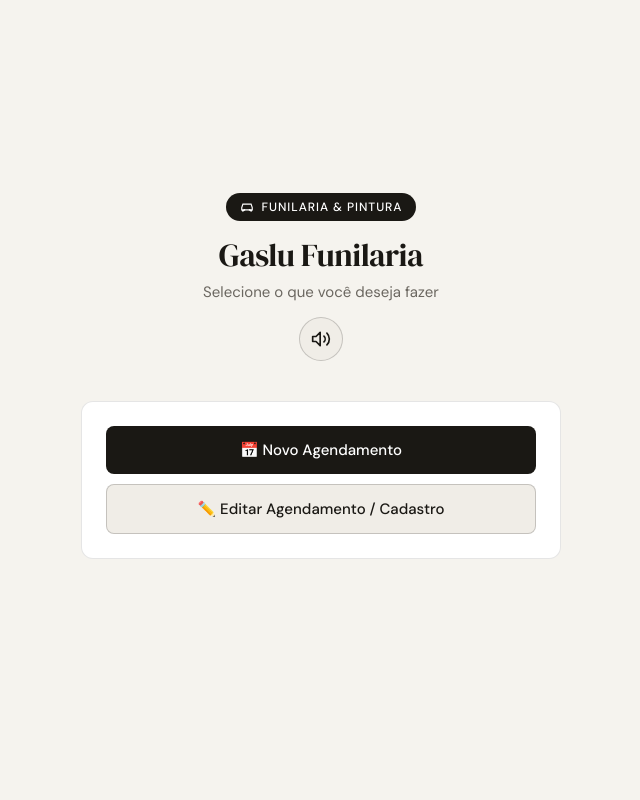
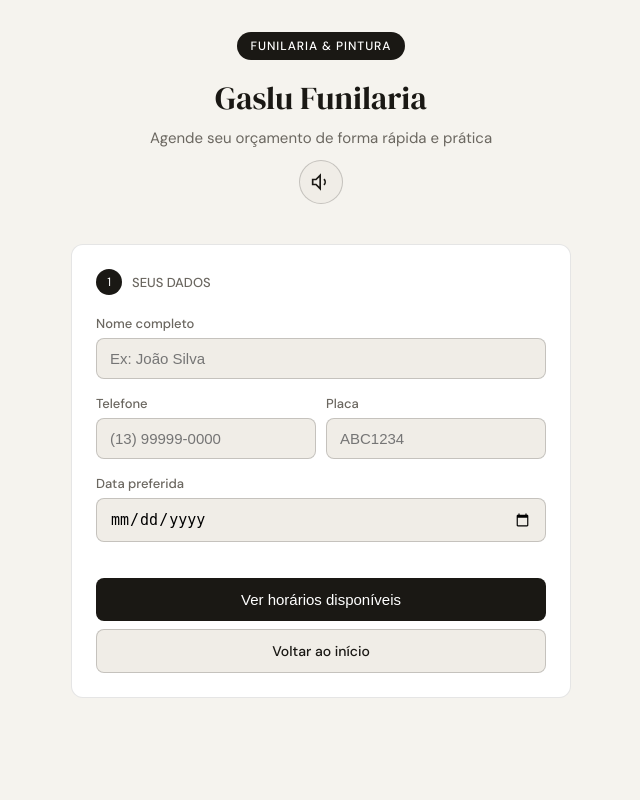
Before and after one commit to lumafrazao-dev/frameworkweb-pi1-gp7, a Django app: page /novo/ in a window 1280 px wide. Shown: the whole page, without its empty margins (319-959 px from the left). Run offline with Django 5.2, Linux system fonts and the light colour scheme.

Commit message:
Update agendamento.html

```diff
--- a/agendamento/templates/agendamento.html
+++ b/agendamento/templates/agendamento.html
@@ -3,7 +3,7 @@
 <head>
   <meta charset="UTF-8">
   <meta name="viewport" content="width=device-width, initial-scale=1.0">
-  <title>Gaslu Funilaria — Escolher Opção</title>
+  <title>Gaslu Funilaria — Agendar Orçamento</title>
   <link rel="preconnect" href="https://fonts.googleapis.com">
   <link href="https://fonts.googleapis.com/css2?family=DM+Sans:wght@400;500&family=DM+Serif+Display&display=swap" rel="stylesheet">
   <style>
@@ -12,174 +12,205 @@
       --bg: #F5F3EE; --surface: #FFFFFF; --surface2: #F0EDE7;
       --border: rgba(0,0,0,0.10); --border-strong: rgba(0,0,0,0.18);
       --ink: #1A1814; --ink2: #6B6760; --ink3: #9E9B97;
+      --green: #2D6A4F; --green-bg: #D8F3DC;
       --radius: 12px; --radius-sm: 8px;
     }
     body {
-      font-family: 'DM Sans', sans-serif;
-      background: var(--bg);
-      color: var(--ink);
-      min-height: 100vh;
-      padding: 2rem 1rem 4rem;
-      display: flex;
-      flex-direction: column;
-      align-items: center;
-      justify-content: center;
+      font-family: 'DM Sans', sans-serif; background: var(--bg); color: var(--ink);
+      min-height: 100vh; padding: 2rem 1rem 4rem;
     }
-    .page { max-width: 480px; width: 100%; }
-    .header { text-align: center; margin-bottom: 2.5rem; animation: fadeUp 0.5s ease both; }
+    .page { max-width: 500px; margin: 0 auto; }
+    .header { text-align: center; margin-bottom: 2.5rem; }
     .header-badge {
-      display: inline-flex; align-items: center; gap: 8px;
-      background: var(--ink); color: #fff; font-size: 12px; font-weight: 500;
-      letter-spacing: 0.08em; text-transform: uppercase; padding: 6px 14px;
-      border-radius: 40px; margin-bottom: 1rem;
+      display: inline-flex; align-items: center; gap: 8px; background: var(--ink);
+      color: #fff; font-size: 12px; font-weight: 500; letter-spacing: 0.08em;
+      text-transform: uppercase; padding: 6px 14px; border-radius: 40px; margin-bottom: 1rem;
     }
-    .header-badge svg { width: 14px; height: 14px; }
-    .header h1 {
-      font-family: 'DM Serif Display', serif; font-size: 32px; font-weight: 400;
-      letter-spacing: -0.5px; line-height: 1.15;
-    }
+    .header h1 { font-family: 'DM Serif Display', serif; font-size: 32px; font-weight: 400; }
     .header p { font-size: 15px; color: var(--ink2); margin-top: 8px; }
 
-    /* Botão de Ouvido flutuante ou no header */
     .btn-audio-icone {
       display: inline-flex; align-items: center; justify-content: center;
-      width: 44px; height: 44px; background: var(--surface2);
-      border: 0.5px solid var(--border-strong); color: var(--ink);
-      border-radius: 50%; cursor: pointer; margin-top: 15px;
-      transition: background 0.15s, transform 0.1s;
+      width: 44px; height: 44px; background: var(--surface2); border: 0.5px solid var(--border-strong);
+      color: var(--ink); border-radius: 50%; cursor: pointer; margin-top: 12px; transition: transform 0.1s;
     }
-    .btn-audio-icone:hover { background: var(--border); transform: scale(1.05); }
+    .btn-audio-icone:hover { transform: scale(1.05); }
 
-    .card {
-      background: var(--surface); border: 0.5px solid var(--border);
-      border-radius: var(--radius); padding: 1.5rem; margin-bottom: 1rem;
-      animation: fadeUp 0.5s ease both;
-    }
-    .btn-primary, .btn-secondary {
-      width: 100%; padding: 14px; border-radius: var(--radius-sm);
-      font-family: 'DM Sans', sans-serif; font-size: 15px; font-weight: 500;
-      cursor: pointer; text-align: center; text-decoration: none; display: block;
-      transition: opacity 0.15s, transform 0.1s, background 0.15s;
-    }
-    .btn-primary { background: var(--ink); color: #fff; border: none; margin-bottom: 10px; }
+    .card { background: var(--surface); border: 0.5px solid var(--border); border-radius: var(--radius); padding: 1.5rem; margin-bottom: 1rem; }
+    .card-header { display: flex; align-items: center; gap: 10px; margin-bottom: 1.25rem; }
+    .step-num { width: 26px; height: 26px; border-radius: 50%; background: var(--ink); color: #fff; font-size: 12px; display: flex; align-items: center; justify-content: center; }
+    .card-header span { font-size: 13px; font-weight: 500; color: var(--ink2); text-transform: uppercase; }
+
+    .field { margin-bottom: 1rem; }
+    .field label { display: flex; align-items: center; gap: 6px; font-size: 13px; font-weight: 500; color: var(--ink2); margin-bottom: 6px; }
+    .field input { width: 100%; padding: 11px 13px; font-size: 15px; border: 0.5px solid var(--border-strong); border-radius: var(--radius-sm); background: var(--surface2); outline: none; }
+    .field input:focus { background: var(--surface); border-color: var(--ink); }
+    .row { display: grid; grid-template-columns: 1fr 1fr; gap: 10px; }
+
+    .btn-primary { width: 100%; padding: 13px; background: var(--ink); color: #fff; border: none; border-radius: var(--radius-sm); font-size: 15px; font-weight: 500; cursor: pointer; margin-top: 1.25rem; }
     .btn-primary:hover { opacity: 0.82; }
-    .btn-secondary { background: var(--surface2); color: var(--ink); border: 0.5px solid var(--border-strong); }
+    .btn-secondary { width: 100%; padding: 12px; background: var(--surface2); color: var(--ink); border: 0.5px solid var(--border-strong); border-radius: var(--radius-sm); font-size: 14px; font-weight: 500; text-align: center; text-decoration: none; display: block; margin-top: 8px; }
     .btn-secondary:hover { background: var(--border); }
 
-    /* Pop-up Modal */
-    .modal-backdrop {
-      position: fixed; inset: 0; background: rgba(26, 24, 20, 0.6);
-      display: flex; align-items: center; justify-content: center; padding: 1rem;
-      z-index: 9999; animation: fadeUp 0.2s ease both;
-    }
-    .modal-card {
-      background: var(--surface); width: 100%; max-width: 400px;
-      border-radius: var(--radius); padding: 2rem 1.5rem; border: 0.5px solid var(--border);
-      box-shadow: 0 20px 40px rgba(0,0,0,0.15); text-align: center;
-    }
-    .modal-card h3 {
-      font-family: 'DM Serif Display', serif; font-size: 22px; font-weight: 400;
-      margin-bottom: 10px; color: var(--ink);
-    }
-    .modal-card p { font-size: 14px; color: var(--ink2); line-height: 1.5; margin-bottom: 1.5rem; }
-    .modal-actions { display: grid; grid-template-columns: 1fr 1fr; gap: 10px; }
-    .btn-sim { background: #007bff; color: white; border: none; padding: 12px; border-radius: var(--radius-sm); font-weight: 500; cursor: pointer; }
-    .btn-nao { background: #1A1814; color: white; border: none; padding: 12px; border-radius: var(--radius-sm); font-weight: 500; cursor: pointer; }
+    .slots-grid { display: grid; grid-template-columns: repeat(4, 1fr); gap: 8px; }
+    .slot { padding: 11px 4px; text-align: center; font-size: 14px; font-weight: 500; border: 0.5px solid var(--border-strong); border-radius: var(--radius-sm); cursor: pointer; background: #fff; }
+    .slot.selected { background: var(--ink); color: #fff; }
+    .confirm-box { margin-top: 1.25rem; padding: 1rem; background: var(--surface2); border-radius: var(--radius-sm); }
+    .confirm-actions { display: grid; grid-template-columns: 1fr 1fr; gap: 8px; }
+    .btn-ghost { padding: 10px; background: transparent; border: 0.5px solid var(--border-strong); border-radius: var(--radius-sm); cursor: pointer; }
+    .btn-confirm { padding: 10px; background: var(--ink); color: #fff; border: none; border-radius: var(--radius-sm); cursor: pointer; }
     .hidden { display: none !important; }
-
-    @keyframes fadeUp {
-      from { opacity: 0; transform: translateY(12px); }
-      to { opacity: 1; transform: translateY(0); }
-    }
   </style>
 </head>
 <body>
 <div class="page">
   <header class="header">
-    <div class="header-badge">
-      <svg viewBox="0 0 24 24" fill="none" stroke="currentColor" stroke-width="2">
-        <path d="M3 17h1v1a1 1 0 0 0 2 0v-1h12v1a1 1 0 0 0 2 0v-1h1v-4l-2-6H5l-2 6v4z"/>
-        <circle cx="7.5" cy="17" r="1.5" fill="currentColor" stroke="none"/>
-        <circle cx="16.5" cy="17" r="1.5" fill="currentColor" stroke="none"/>
-      </svg>
-      Funilaria & Pintura
-    </div>
+    <div class="header-badge">Funilaria & Pintura</div>
     <h1>Gaslu Funilaria</h1>
-    <p>Selecione o que você deseja fazer</p>
+    <p>Agende seu orçamento de forma rápida e prática</p>
 
-    <!-- Símbolo de ouvido para reativar o áudio manualmente -->
-    <button type="button" class="btn-audio-icone" id="btnReativarAudio" title="Ativar áudio de ajuda">
-      <svg viewBox="0 0 24 24" fill="none" stroke="currentColor" stroke-width="2" stroke-linecap="round" stroke-linejoin="round" style="width: 20px; height: 20px;">
+    <button type="button" class="btn-audio-icone" id="btnReativarVoz" title="Ouvir orientações">
+      <svg viewBox="0 0 24 24" fill="none" stroke="currentColor" stroke-width="2" style="width: 20px; height: 20px;">
         <path d="M6 9H2v6h4l5 5V4L6 9z"></path>
         <path d="M15.54 8.46a5 5 0 0 1 0 7.07"></path>
-        <path d="M19.07 4.93a10 10 0 0 1 0 14.14"></path>
       </svg>
     </button>
   </header>
 
+  <form method="POST" id="formAgendamento">
+    {% csrf_token %}
     <div class="card">
-    <a href="{% url 'home' %}" class="btn-primary">📅 Novo Agendamento</a>
-    <a href="{% url 'buscar_cadastro' %}" class="btn-secondary">✏️ Editar Agendamento / Cadastro</a>
+      <div class="card-header">
+        <div class="step-num">1</div>
+        <span>Seus dados</span>
+      </div>
+
+      <div class="field">
+        <label>Nome completo</label>
+        <input type="text" name="nome" id="nome" placeholder="Ex: João Silva" value="{{ dados.nome|default:'' }}" required>
+      </div>
+
+      <div class="row">
+        <div class="field">
+          <label>Telefone</label>
+          <input type="text" name="telefone" id="telefone" placeholder="(13) 99999-0000" value="{{ dados.telefone|default:'' }}" maxlength="15" required>
+        </div>
+        <div class="field">
+          <label>Placa</label>
+          <input type="text" name="placa" id="placa" placeholder="ABC1234" value="{{ dados.placa|default:'' }}" maxlength="7" required>
         </div>
       </div>
 
-<!-- Pop-up automático de voz -->
-<div id="modalAudioIntro" class="modal-backdrop hidden">
-  <div class="modal-card">
-    <h3>Assistente de Voz</h3>
-    <p>Deseja continuar com o recurso de ajuda por áudio?</p>
-    <div class="modal-actions">
-      <button type="button" class="btn-sim" id="btnSimAudio">Sim, continuar</button>
-      <button type="button" class="btn-nao" id="btnNaoAudio">Desativar áudio</button>
+      <div class="field">
+        <label>Data preferida</label>
+        <input type="date" name="data" id="data" value="{{ dados.data|default:'' }}" required>
+      </div>
+
+      <input type="hidden" name="horario" id="horarioForm">
+      <button type="button" class="btn-primary" onclick="buscarHorarios()">Ver horários disponíveis</button>
+
+      <!-- Botão Voltar ao Início solicitado -->
+      <a href="{% url 'escolher_opcao' %}" class="btn-secondary">Voltar ao início</a>
+    </div>
+  </form>
+
+  <div id="secaoHorarios" {% if not horarios %}class="hidden"{% endif %}>
+    <div class="card">
+      <div class="card-header">
+        <div class="step-num">2</div>
+        <span>Horário disponível</span>
+      </div>
+      <p class="date-label" id="dataLabel"></p>
+      <div class="slots-grid" id="slotsGrid">
+        {% if horarios %}
+          {% for h in horarios %}
+            <button type="button" class="slot horario-btn" data-horario="{{ h }}">{{ h }}</button>
+          {% endfor %}
+        {% endif %}
+      </div>
+      <div class="confirm-box hidden" id="confirmBox">
+        <p>Confirmar agendamento para <strong id="horarioLabel"></strong>?</p>
+        <div class="confirm-actions">
+          <button type="button" class="btn-ghost" onclick="voltar()">Cancelar</button>
+          <button type="button" class="btn-confirm" onclick="confirmar()">Confirmar e enviar</button>
+        </div>
+      </div>
     </div>
   </div>
 </div>
 
 <script>
-  function falar(texto, callback) {
+  function falarTexto(texto) {
+    // Se o usuário desativou o áudio, não executa nada
+    if (localStorage.getItem("audioAjudaAtivo") === "nao") return;
     if ('speechSynthesis' in window) {
       window.speechSynthesis.cancel();
       const utterance = new SpeechSynthesisUtterance(texto);
       utterance.lang = 'pt-BR';
       utterance.rate = 1.0;
-      if (callback) utterance.onend = callback;
       window.speechSynthesis.speak(utterance);
     }
   }
 
-  document.addEventListener("DOMContentLoaded", function() {
-    // Ao voltar ao início, garantimos que se o usuário clicar no início, podemos re-perguntar ou respeitar o estado.
-    // Como pedido: "se ele clicar em início ou voltar a página inicial", vamos disparar a introdução novamente se desejar,
-    // ou resetar o status de pergunta para dar boas-vindas.
-    localStorage.removeItem("audioFoiPerguntado");
+  // Controle anti-loop: armazena qual campo foi falado por último para não repetir em cliques seguidos
+  let ultimoCampoFalado = "";
 
-    const textoIntro = "Bem vindo ao sistema de agendamento da Oficina Gaslu Funilaria e Pintura, deseja continua com o áudio de ajuda, clique no botão azul para sim e no botão preto para não?";
+  document.querySelectorAll("#formAgendamento input").forEach(input => {
+    input.addEventListener("focus", async function() {
+      if (localStorage.getItem("audioAjudaAtivo") === "nao") return;
 
-    falar(textoIntro, function() {
-      document.getElementById("modalAudioIntro").classList.remove("hidden");
+      const nomeCampo = this.name;
+      if (ultimoCampoFalado === nomeCampo) return; // Evita loop contínuo no mesmo campo
+      ultimoCampoFalado = nomeCampo;
+
+      try {
+        const response = await fetch(`/api/guia-cadastro/?campo=${nomeCampo}`);
+        const resultado = await response.json();
+        if (resultado.status === "sucesso" && resultado.dados_campo) {
+          const info = resultado.dados_campo;
+          falarTexto(`${info.titulo}. ${info.explicacao}`);
+        }
+      } catch (erro) {
+        // Fallback caso a API não exista ou falhe
+        if (nomeCampo === 'nome') falarTexto("Preencha seu nome completo.");
+        if (nomeCampo === 'telefone') falarTexto("Preencha seu telefone com DDD.");
+        if (nomeCampo === 'placa') falarTexto("Preencha a placa do veículo.");
+        if (nomeCampo === 'data') falarTexto("Escolha a data preferida.");
+      }
+    });
   });
 
-    document.getElementById("btnSimAudio").addEventListener("click", function() {
+  // Reativar voz manualmente pelo ícone de ouvido
+  document.getElementById("btnReativarVoz").addEventListener("click", function() {
     localStorage.setItem("audioAjudaAtivo", "sim");
-      localStorage.setItem("audioFoiPerguntado", "true");
-      document.getElementById("modalAudioIntro").classList.add("hidden");
-      falar("Áudio de ajuda ativado.");
+    falarTexto("Áudio de ajuda reativado.");
   });
 
-    document.getElementById("btnNaoAudio").addEventListener("click", function() {
-      localStorage.setItem("audioAjudaAtivo", "nao");
-      localStorage.setItem("audioFoiPerguntado", "true");
-      document.getElementById("modalAudioIntro").classList.add("hidden");
-      window.speechSynthesis.cancel();
+  // Demais funções originais
+  document.getElementById("telefone").addEventListener("input", function(e) {
+    let v = e.target.value.replace(/\D/g, "").slice(0, 11);
+    if (v.length > 6) v = v.replace(/(\d{2})(\d{5})(\d+)/, "($1) $2-$3");
+    else if (v.length > 2) v = v.replace(/(\d{2})(\d+)/, "($1) $2");
+    e.target.value = v;
   });
 
-    // Reativar pelo símbolo do ouvido
-    document.getElementById("btnReativarAudio").addEventListener("click", function() {
-      localStorage.setItem("audioAjudaAtivo", "sim");
-      localStorage.setItem("audioFoiPerguntado", "true");
-      falar("Áudio de ajuda reativado com sucesso.");
+  document.getElementById("placa").addEventListener("input", function(e) {
+    e.target.value = e.target.value.toUpperCase().replace(/[^A-Z0-9]/g, "");
   });
-  });
+
+  function buscarHorarios() {
+    const nome = document.getElementById("nome").value.trim();
+    const telefone = document.getElementById("telefone").value.trim();
+    const placa = document.getElementById("placa").value.trim();
+    const data = document.getElementById("data").value;
+
+    if (!nome || !telefone || !placa || !data) {
+      alert("Preencha todos os campos antes de buscar os horários.");
+      return;
+    }
+    document.getElementById("horarioForm").value = "";
+    document.getElementById("formAgendamento").submit();
+  }
 </script>
 </body>
 </html>
```
Lines whose indentation alone changed are shown as unchanged.
